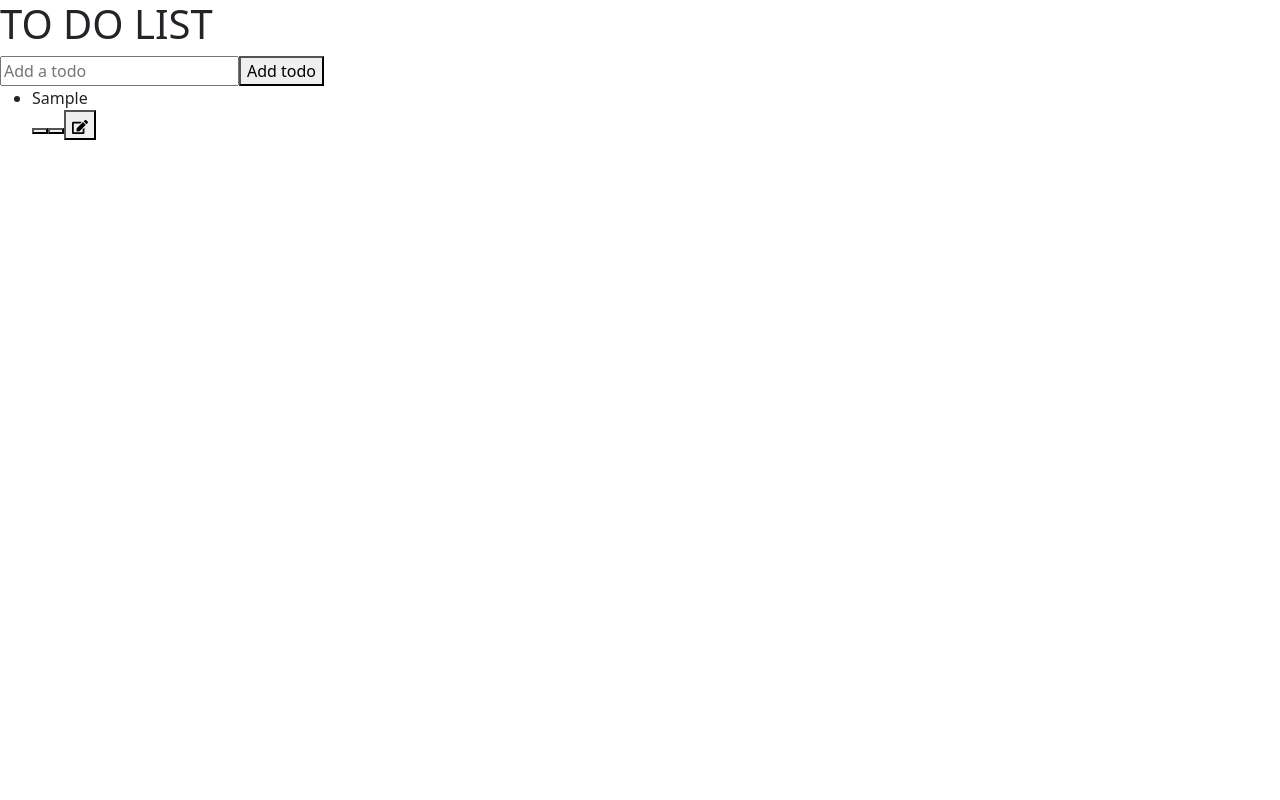
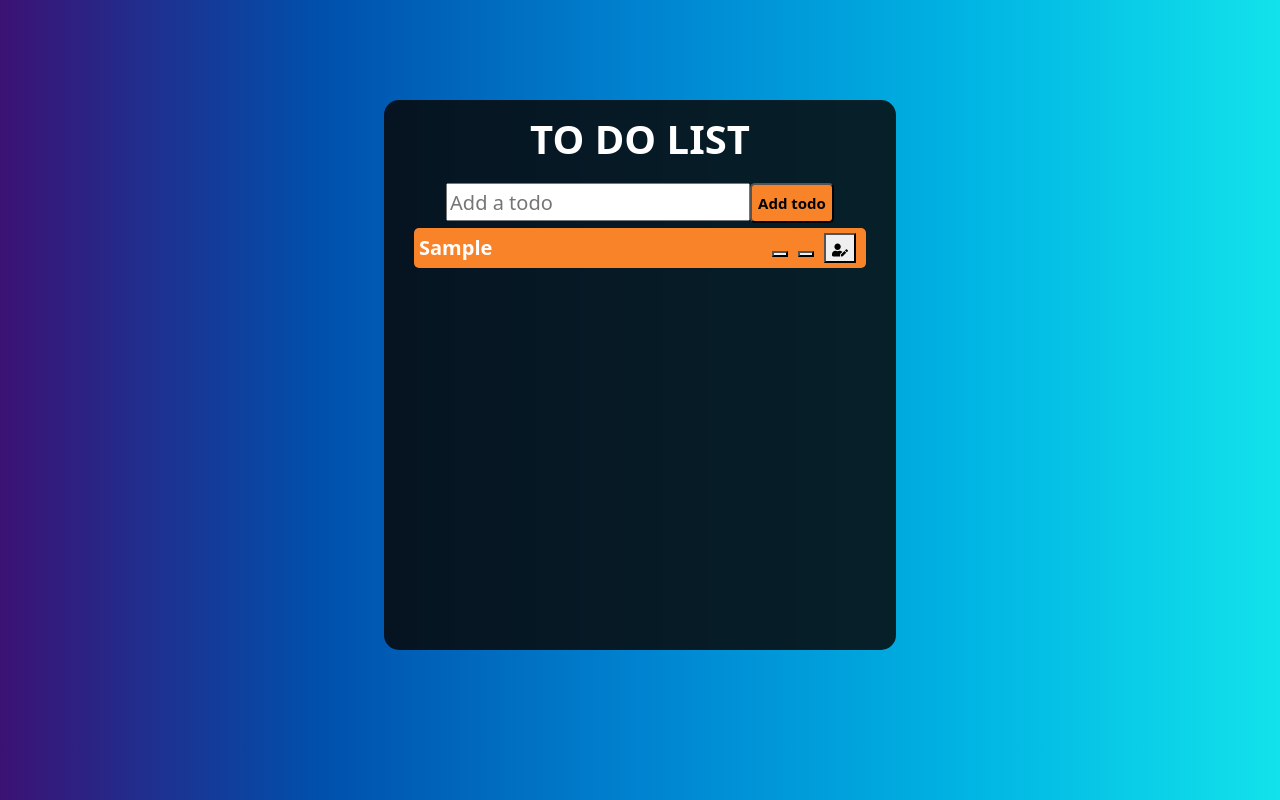
Before and after one commit to mohammedelkouche/project, a React (Create React App) app: page / in a window 1280 px wide. Both pictures are taken after typing "Sample" into the empty fields and a click on the button "Add todo". Built offline with nearby package versions, Linux system fonts and the light colour scheme; some icons are missing.

Commit message:
page style

```diff
--- a/package.json
+++ b/package.json
@@ -9,6 +9,7 @@
     "bootstrap": "^5.1.3",
     "react": "^18.1.0",
     "react-dom": "^18.1.0",
+    "react-icon": "^1.0.0",
     "react-icons": "^4.3.1",
     "react-scripts": "5.0.1",
     "web-vitals": "^2.1.4"
--- a/public/index.html
+++ b/public/index.html
@@ -1,4 +1,4 @@
-<!DOCTYPE html>
+    <!DOCTYPE html>
 <html lang="en">
   <head>
     <meta charset="utf-8" />
--- a/src/App.css
+++ b/src/App.css
@@ -1,43 +1,67 @@
-/* .App {
+/* //////////////////////////// */
+.div-form{
+  margin: 100px 0px;
+  width: 40%;
+  background-color: #080808d8 ;
+  border-radius: 15px;
+  height: 550px;
+}
+.completed{
+    text-decoration: line-through;
+    opacity: 0.5;
+}
+header h1{
+  color: white;
   text-align: center;
+  margin: 15px 0px;
+  font-weight: bolder;
 }
+form{
+  display: flex;
+  justify-content: center;
+}
+input{
+  height: 38px !important;
+  margin-top: 5px !important;
+  font-size: 20px !important;
+  color: black !important;
+  /* text-align: center; */
 
-.App-logo {
-  height: 40vmin;
-  pointer-events: none;
 }
-
-@media (prefers-reduced-motion: no-preference) {
-  .App-logo {
-    animation: App-logo-spin infinite 20s linear;
-  }
+form button{
+  height: 40px !important;
+  margin-top: 5px !important;
+  background-color: #F98329;
+  font-size: 15px;
+  font-weight: bold;
+  border-radius: 5px;
 }
-
-.App-header {
-  background-color: #282c34;
-  min-height: 100vh;
+.todo{
   display: flex;
-  flex-direction: column;
-  align-items: center;
-  justify-content: center;
-  font-size: calc(10px + 2vmin);
+  justify-content: space-between;
+  background-color: #F98329;
+  border-radius: 5px;
+  margin: 5px 30px;
+  padding: 5px;
+}
+ul{
+  list-style-type: none;
+}
+li{
   color: white;
+  font-size: 20px;
+  font-weight: bold;
 }
-
-.App-link {
-  color: #61dafb;
+.div-button button{
+  margin: 0px 5px;
 }
-
-@keyframes App-logo-spin {
-  from {
-    transform: rotate(0deg);
-  }
-  to {
-    transform: rotate(360deg);
-  }
-} */
-/* //////////////////////////// */
-.completed{
-  text-decoration: line-through;
-  opacity: 0.5;
+.todo-list{
+  margin: 0px !important;
+  padding: 0px !important;
 }
+.complete-btn{
+  color: green;
+}
+.trash-btn{
+  color: red;
+}
--- a/src/App.js
+++ b/src/App.js
@@ -18,6 +18,8 @@ function App() {
   return (
 
     <div className="App">
+      <div className='d-flex align-items-center justify-content-center'>
+        <div className='div-form'>
           <header>
             <h1> TO DO LIST</h1>
           </header>
@@ -32,14 +34,14 @@ function App() {
                       setTodos = {setTodos}
                       setEditTodo = {setEditTodo}
                       />
-
-
           {/* <div>
             <h1>Test Exemple </h1>
             <Contacts  />
             <TodoForm />
           </div> */}
         </div>
+      </div>
+    </div>
   );
 }
 
--- a/src/components/Forms.js
+++ b/src/components/Forms.js
@@ -17,7 +17,7 @@ const Forms = ({setInputText,todos, setTodos,inputText})=> {
   return (
     <div>
         <form>
-            <input value={inputText} onChange={inputTextHandler} type = "text" className='todo-input' placeholder='Add a todo' />
+            <input className="input" value={inputText} onChange={inputTextHandler} type = "text" className='todo-input' placeholder='Add a todo' />
             <button onClick={submitTodoHandler} className = "todo-button" type = "submit"><i class="icon-plus-sign-alt"></i>Add todo</button>
         </form>
     </div>
--- a/src/components/Todo.js
+++ b/src/components/Todo.js
@@ -1,15 +1,16 @@
 import React from 'react';
-import {FaEdit} from "react-icons/fa";
+import {FaUserEdit} from "react-icons/fa";
 
 
-const Todo = ({ text , todo , todos , setTodos }) =>{
+const Todo = ({ text , todo , todos , setTodos , setEditTodo }) =>{
         // -----Events------
+
     //  DELETE
     const deleteHandler = () => {
         setTodos(todos.filter((element) =>
             element.id !== todo.id
         ));
-        // console.log(todo) ;
+            // console.log(todo) ;
     }
     //  COMPLETE
     const completeHandler = () => {
@@ -25,8 +26,9 @@ const Todo = ({ text , todo , todos , setTodos }) =>{
         )
         ) ;
     };
+    //  Edit
     const EditHandler = () => {
-        setTodos(todos.map((index) =>{
+        setEditTodo(todos.find((index) =>{
             if(index.id === todo.id ){
                 return {
                     // modifier only completed to be opposite
@@ -42,11 +44,15 @@ const Todo = ({ text , todo , todos , setTodos }) =>{
         <div className="todo">
             {/* todo.completed ? "completed" : "" =>
                 in case this is true add the class completed if it not add empty  */}
-            <li className={`todo-item ${todo.completed ? "completed" : "" }`}>{text}</li>
-            <button onClick={completeHandler} className='complete-btn'><i class="icon-check-sign"></i></button>
-            <button onClick={deleteHandler} className='trash-btn'><i className="icon-trash"></i></button>
-            <button onClick={EditHandler} className='trash-btn'><FaEdit/></button>
+            <div>
+                <li className={`todo-item ${todo.completed ? "completed" : "" }`}>{text}</li>
+            </div>
 
+            <div className='div-button'>
+                <button onClick={completeHandler} className='complete-btn'><i class="icon-check-sign"></i></button>
+                <button onClick={deleteHandler} className='trash-btn'><i className="icon-trash"></i></button>
+                <button onClick={EditHandler} className='edit-btn'><FaUserEdit/></button>
+            </div>
         </div>
     );
 }
--- a/src/components/TodoList.js
+++ b/src/components/TodoList.js
@@ -1,7 +1,7 @@
 import React from 'react'
 import Todo from './Todo'
 
-function TodoList({todos , setTodos }) {
+function TodoList({todos , setTodos , setEditTodo }) {
   return (
     <div className='todo-container'>
         <ul className='todo-list'>
@@ -11,7 +11,8 @@ function TodoList({todos , setTodos }) {
                             text = {todo.text}
                             todos = {todos}
                             todo = {todo}
-                            setTodos = {setTodos} />
+                            setTodos = {setTodos}
+                            setEditTodo = {setEditTodo} />
                 ))
             }
         </ul>
--- a/src/index.css
+++ b/src/index.css
@@ -5,6 +5,8 @@ body {
     sans-serif;
   -webkit-font-smoothing: antialiased;
   -moz-osx-font-smoothing: grayscale;
+  background-image: linear-gradient(to right, #3b1274, #0050ac, #0083d0, #00b3e3, #12e2eb);
+
 }
 
 code {
--- a/src/index.js
+++ b/src/index.js
@@ -3,7 +3,7 @@ import ReactDOM from 'react-dom/client';
 import './index.css';
 import './App.css'
 import App from './App';
-import reportWebVitals from './reportWebVitals';
+// import reportWebVitals from './reportWebVitals';
 // import {LoginFormC,LoginFormF} from './components/ConpenExemple/LoginForm.js' ;
 
 const root = ReactDOM.createRoot(document.getElementById('root'));
@@ -18,4 +18,4 @@ root.render(
 // If you want to start measuring performance in your app, pass a function
 // to log results (for example: reportWebVitals(console.log))
 // or send to an analytics endpoint. Learn more: https://bit.ly/CRA-vitals
-reportWebVitals();
+// reportWebVitals();
```
Also changed, not shown: 1 other file (tests, documents, lock files or other folders). Lines whose indentation alone changed are shown as unchanged.
